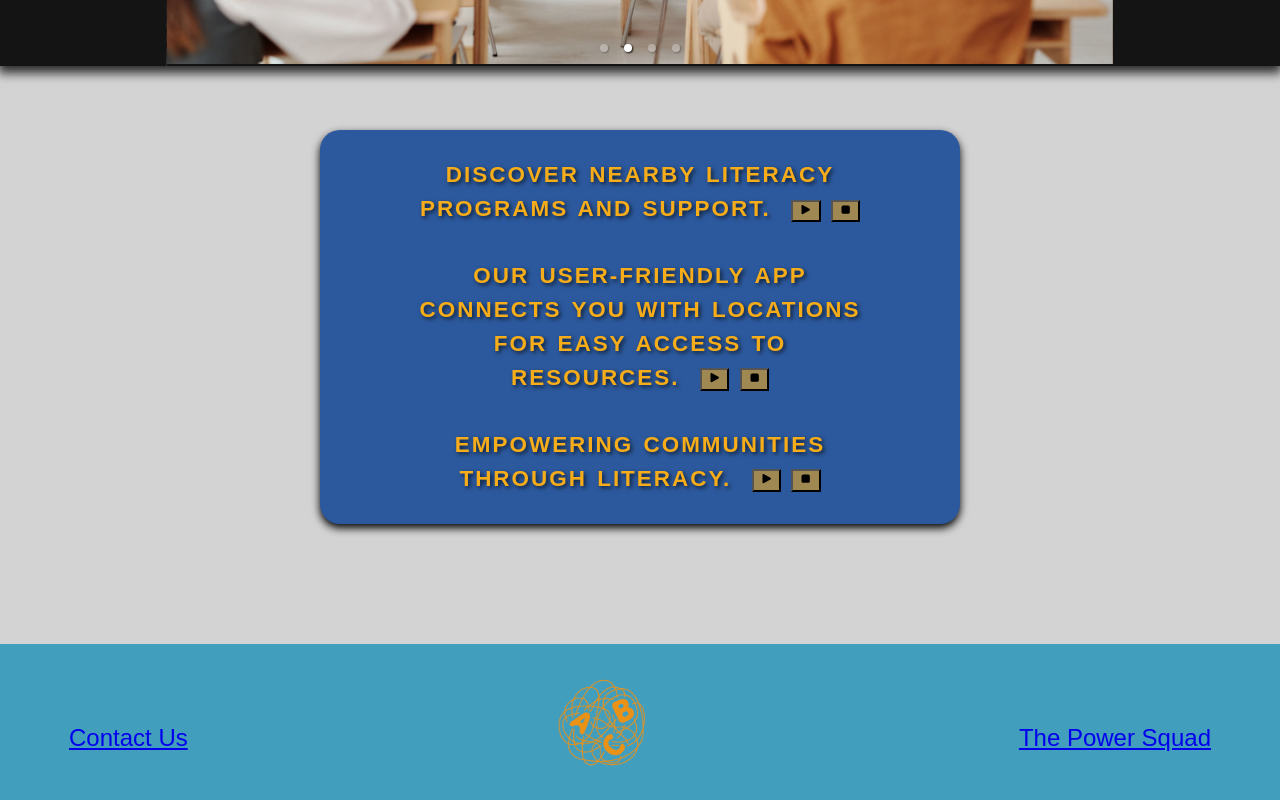
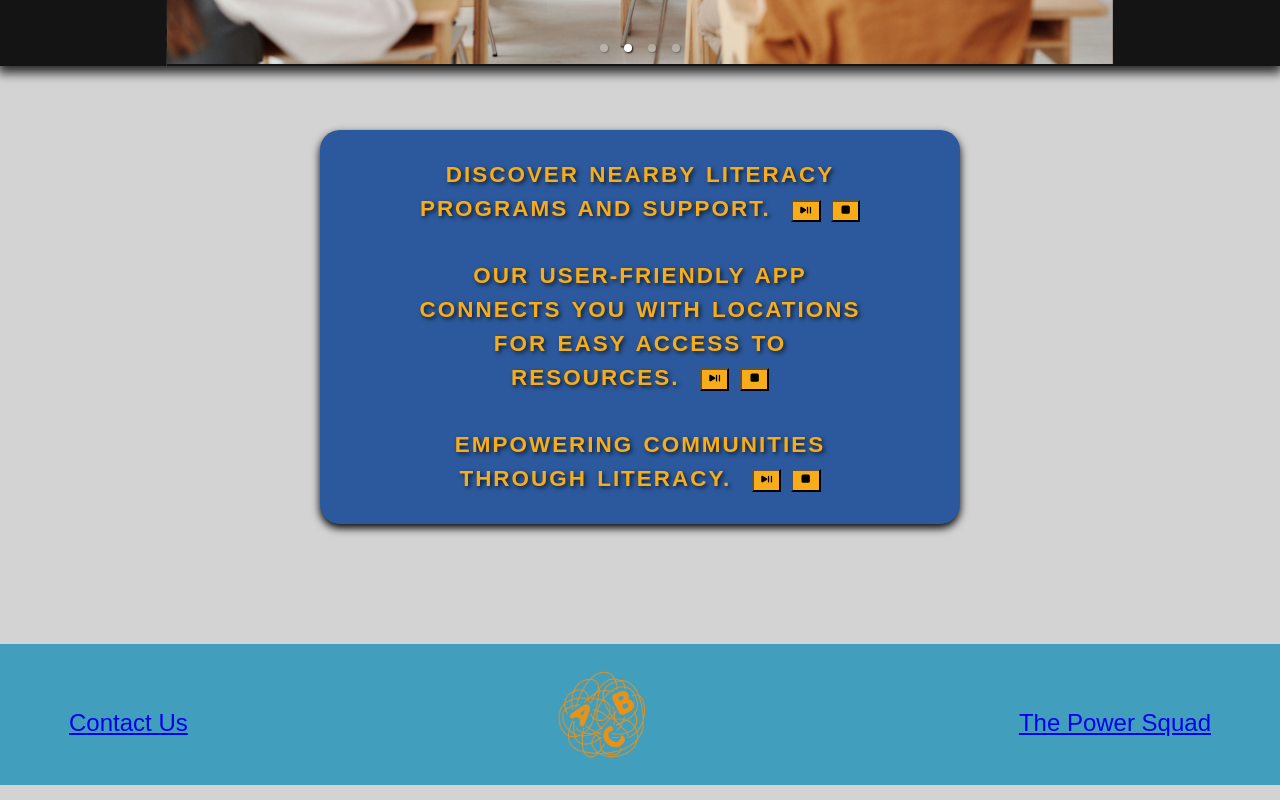
Before and after one commit to jRodriguezIV/9-4_hackathon-team-4, a React (Create React App) app: page /home in a window 1280 px wide. Shown: the part 687-1487 px from the top of the page. Built offline with nearby package versions, Linux system fonts and the light colour scheme; no server answers.

Commit message:
added pause functionality to speech synthesis in LandingPage

```diff
--- a/src/Components/Common/Footer/Footer.css
+++ b/src/Components/Common/Footer/Footer.css
@@ -16,7 +16,7 @@
 
 .footerContact,
 .footerAbout {
-    padding-top: 4vh;
+    padding-top: 2vh;
     text-align: center; /* Added to center the text content */
 }
 
--- a/src/Pages/LandingPage/LandingPage.css
+++ b/src/Pages/LandingPage/LandingPage.css
@@ -15,11 +15,11 @@
 }
 
 .textCardPlayButton{
-    background-color: #f7ad1991;
+    background-color: #F7AD19;
 }
 
 .textCardPauseButton {
-    background-color: #f7ad1991;
+    background-color: #F7AD19;
 }
 
 button {
--- a/src/Pages/LandingPage/LandingPage.jsx
+++ b/src/Pages/LandingPage/LandingPage.jsx
@@ -1,27 +1,44 @@
 import CarouselComp from "../../Components/Carousel/CarouselComp"
-import { HiPlay, HiStop } from 'react-icons/hi2'
+import { HiPlayPause, HiStop } from 'react-icons/hi2'
 import "./LandingPage.css"
 
-let speech = new SpeechSynthesisUtterance();
 
 function LandingPage() {
 
+  let speech = new SpeechSynthesisUtterance();
+  let synth = window.speechSynthesis;
+
  let textToSpeech1 = () => {
+  if(!synth.speaking && !synth.paused) {
+
+
     speech.text = "DISCOVER NEARBY LITERACY PROGRAMS AND SUPPORT."
     speech.rate = 0.75
-    window.speechSynthesis.speak(speech)
+    synth.speak(speech)
+  } else {
+    synth.paused ? synth.resume() : synth.pause();
+  }
   }
 
   let textToSpeech2 = () => {
+    if(!synth.speaking && !synth.paused) {
     speech.text = "OUR USER-FRIENDLY APP CONNECTS YOU WITH LOCATIONS FOR EASY ACCESS TO RESOURCES."
     speech.rate = 0.75
     window.speechSynthesis.speak(speech)
+  } else {
+    synth.paused ? synth.resume() : synth.pause();
+  }
+
   }
 
   let textToSpeech3 = () => {
+    if(!synth.speaking && !synth.paused){
     speech.text = "EMPOWERING COMMUNITIES THROUGH LITERACY."
     speech.rate = 0.75
     window.speechSynthesis.speak(speech)
+    }else {
+      synth.paused ? synth.resume() : synth.pause();
+    }
   }
 
 
@@ -36,11 +53,11 @@ function LandingPage() {
       <div className='textCard'>
         <h3>
         DISCOVER NEARBY LITERACY PROGRAMS AND SUPPORT.
-        &nbsp;<button className='textCardPlayButton' onClick={() => textToSpeech1()}><HiPlay /></button>&nbsp;<button className='textCardPauseButton' onClick={() => speechPause()}><HiStop /></button>
+        &nbsp;<button className='textCardPlayButton' onClick={() => textToSpeech1()}><HiPlayPause /></button>&nbsp;<button className='textCardPauseButton' onClick={() => speechPause()}><HiStop /></button>
         <br/><br/> OUR USER-FRIENDLY APP CONNECTS YOU WITH LOCATIONS FOR EASY ACCESS TO RESOURCES.
-        &nbsp;<button className='textCardPlayButton' onClick={() => textToSpeech2()}><HiPlay /></button>&nbsp;<button className='textCardPauseButton' onClick={() => speechPause()}><HiStop /></button>
+        &nbsp;<button className='textCardPlayButton' onClick={() => textToSpeech2()}><HiPlayPause /></button>&nbsp;<button className='textCardPauseButton' onClick={() => speechPause()}><HiStop /></button>
         <br/><br/>EMPOWERING COMMUNITIES THROUGH LITERACY.
-        &nbsp;<button className='textCardPlayButton' onClick={() => textToSpeech3()}><HiPlay /></button>&nbsp;<button className='textCardPauseButton' onClick={() => speechPause()}><HiStop /></button>
+        &nbsp;<button className='textCardPlayButton' onClick={() => textToSpeech3()}><HiPlayPause /></button>&nbsp;<button className='textCardPauseButton' onClick={() => speechPause()}><HiStop /></button>
 
         </h3>
       </div>
```
